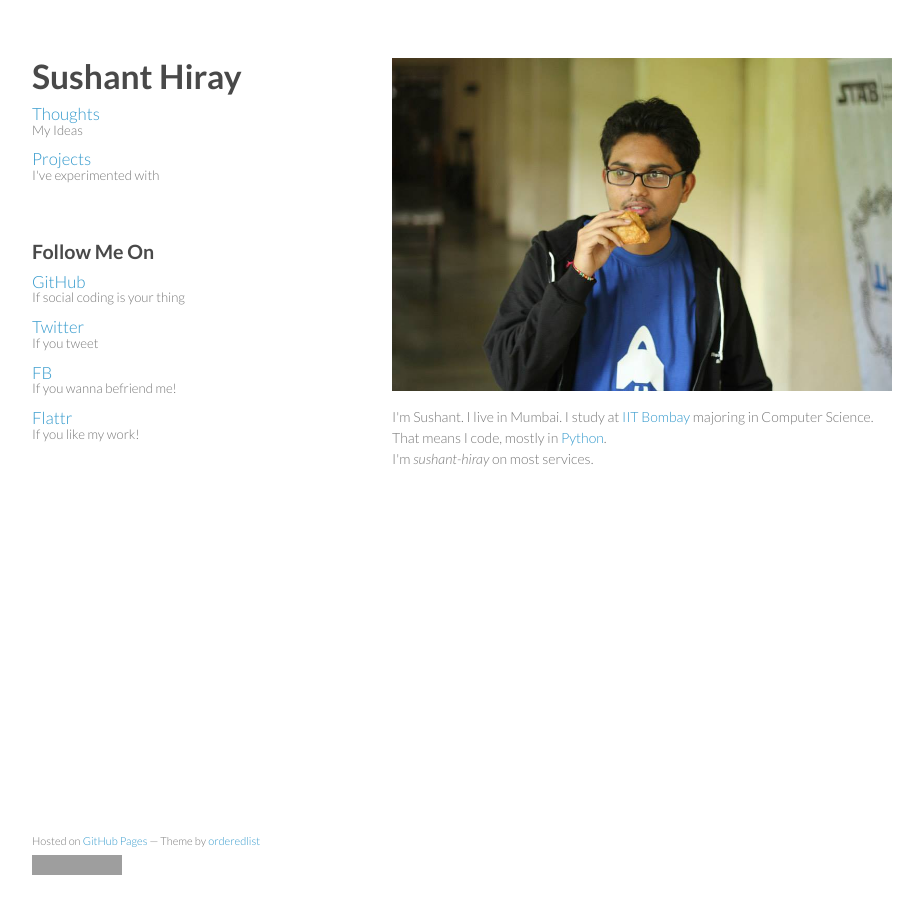
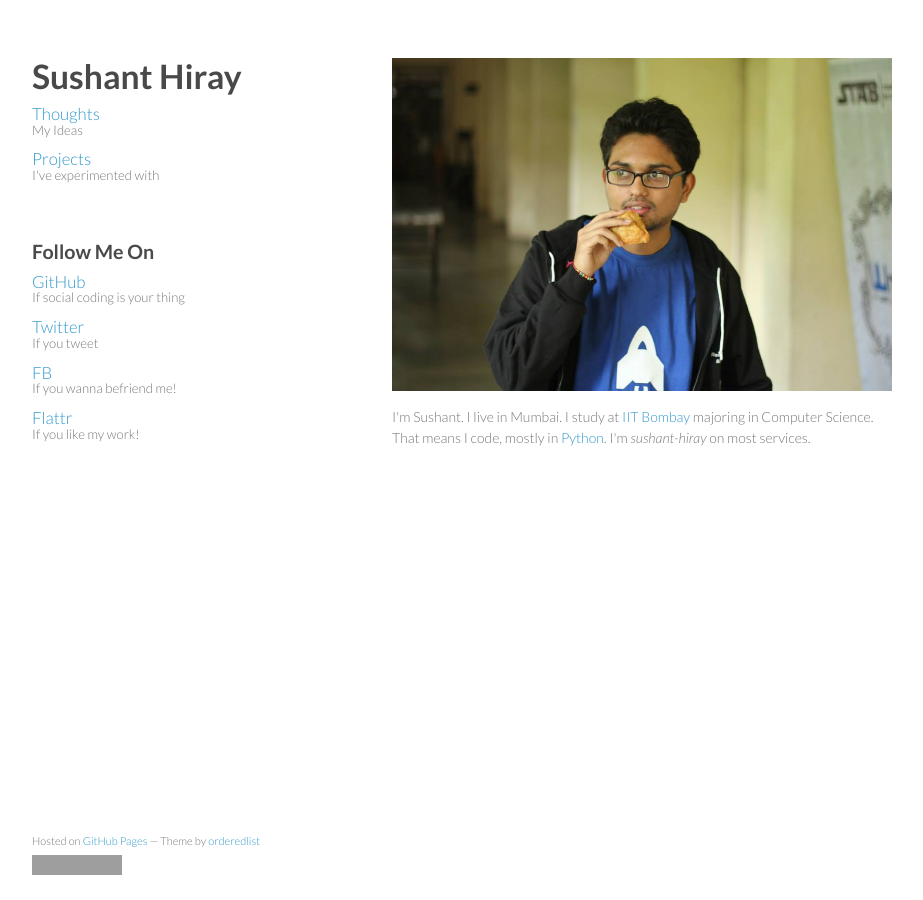
Before and after one commit to sushant-hiray/sushant-hiray.github.io, a Jekyll site: the page built from index.html, in a window 1280 px wide. Shown: the whole page, without its empty margins (178-1101 px from the left). Built offline with Jekyll 4.4.1, drawn with Linux system fonts in a browser that asks for light colours; nearby versions of some CDN libraries; Markdown is read by kramdown in place of the engine named in the settings; grey boxes are pictures that could not be loaded.

Commit message:
Updated formatting

```diff
--- a/index.html
+++ b/index.html
@@ -5,4 +5,4 @@ title: sushant-hiray.github.io ~ Sushant Hiray
 
 <img src="/images/current.jpg" alt="color photo ftl" />
 <p>I'm Sushant. I live in Mumbai. I study at <a href="https://www.iitb.ac.in">IIT Bombay</a> majoring in Computer Science. That means I code, mostly in <a href="http://www.python.org/">Python</a>.
-<br/>I'm <em>sushant-hiray</em> on most services.</p>
+I'm <em>sushant-hiray</em> on most services.</p>
```
